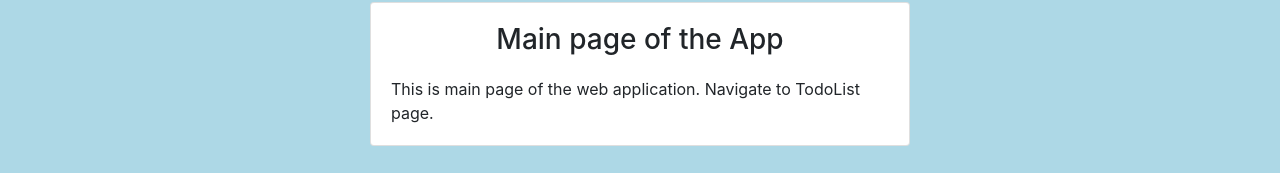
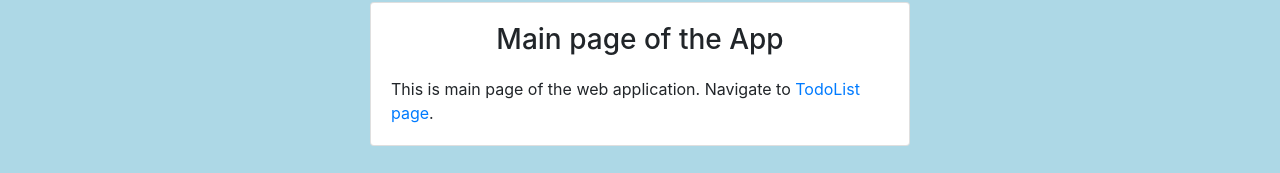
Before and after one commit to eldhosejoys/ICT-Academy-TodoList-Assignment, a plain HTML site: page main.html in a window 1280 px wide. Shown: the part 116-289 px from the top of the page. Drawn offline with nearby package versions, Linux system fonts and the light colour scheme.

Commit message:
updated with link on main page.

```diff
--- a/main.html
+++ b/main.html
@@ -42,7 +42,7 @@
                     <div class="card-body">
                         <h1 class="card-title text-center pb-2 h3">Main page of the App</h1>
                         <span class="card-text">
-                       This is main page of the web application. Navigate to TodoList page.
+                       This is main page of the web application. Navigate to <a href="/todolist.html">TodoList page</a>.
                         </span>
 
                     </div>
```
